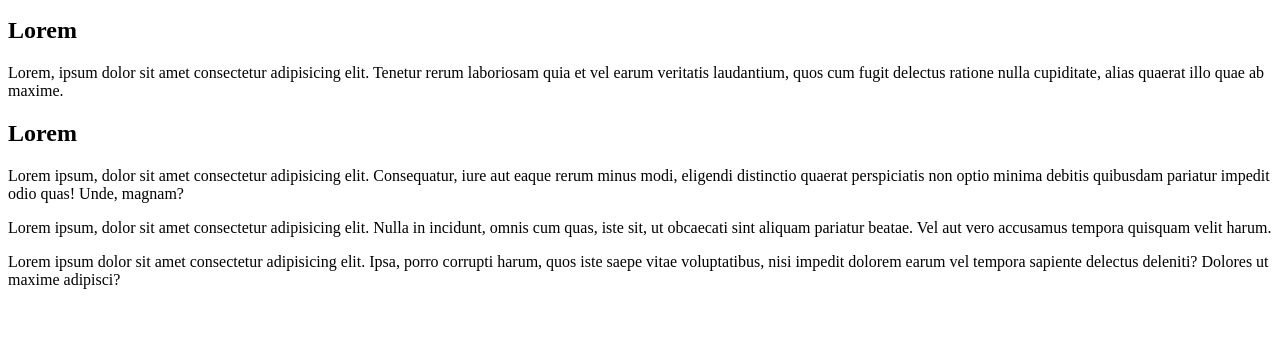
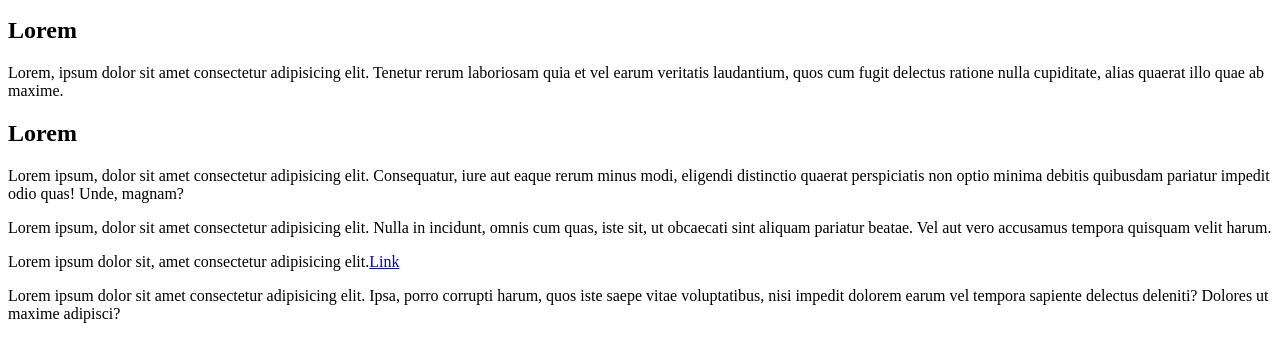
Before and after one commit to ggabriela44/ggabriela44.github.io, a plain HTML site: page HTML/zadanie-2/index.html in a window 1280 px wide. Shown: the part 189-550 px from the top of the page. Drawn offline with Linux system fonts and the light colour scheme.

Commit message:
Dodano zadanie

```diff
--- a/HTML/zadanie-2/index.html
+++ b/HTML/zadanie-2/index.html
@@ -34,8 +34,12 @@
 
         <article>
             <p>Lorem ipsum, dolor sit amet consectetur adipisicing elit. Nulla in incidunt, omnis cum quas, iste sit, ut obcaecati sint aliquam pariatur beatae. Vel aut vero accusamus tempora quisquam velit harum.</p>
+            <nav>
+                <p>Lorem ipsum dolor sit, amet consectetur adipisicing elit.<a href="#">Link</a></p>
+            </nav>
         </article>
     </section>
+
     <footer>
         <p>Lorem ipsum dolor sit amet consectetur adipisicing elit. Ipsa, porro corrupti harum, quos iste saepe vitae voluptatibus, nisi impedit dolorem earum vel tempora sapiente delectus deleniti? Dolores ut maxime adipisci?</p>
     </footer>
```
